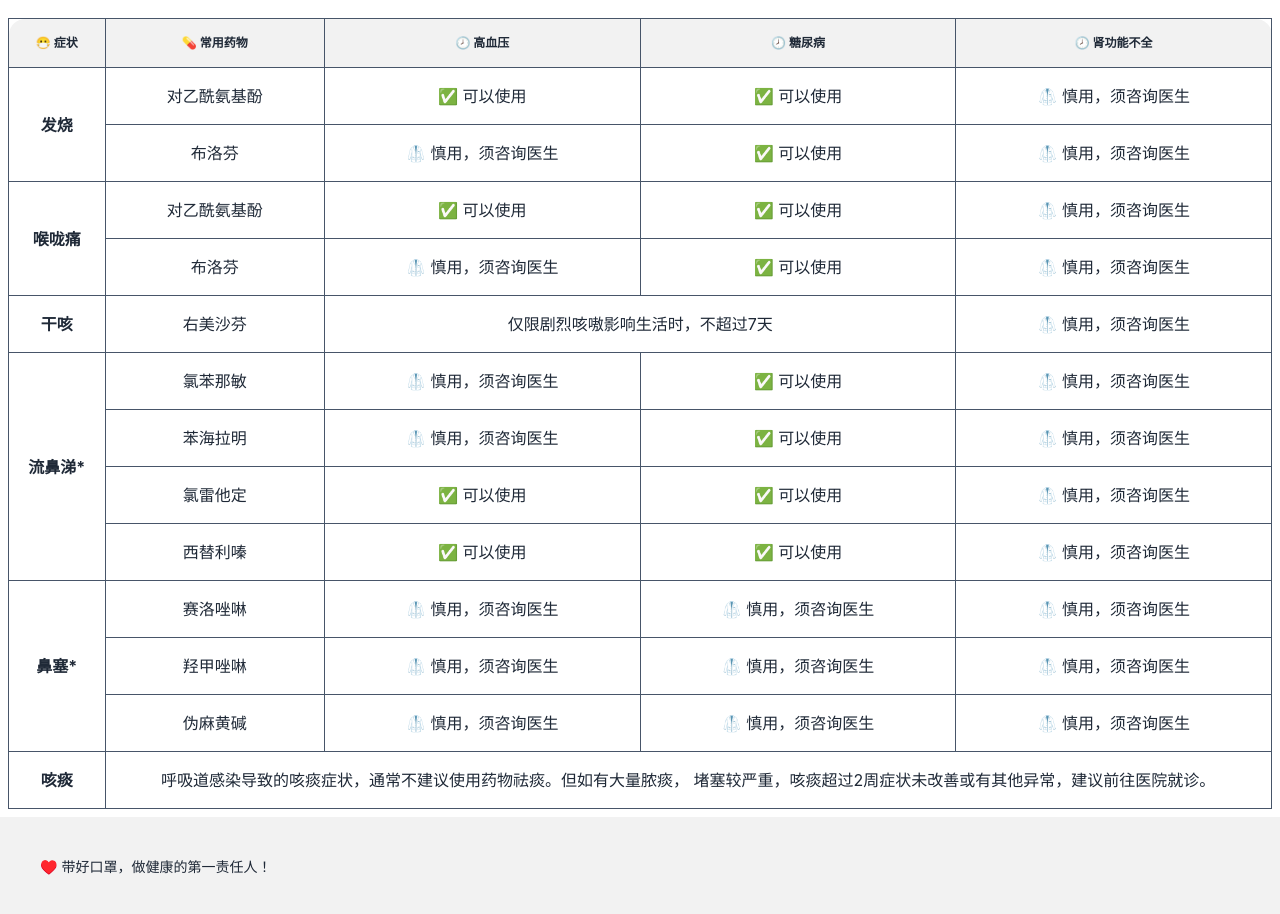
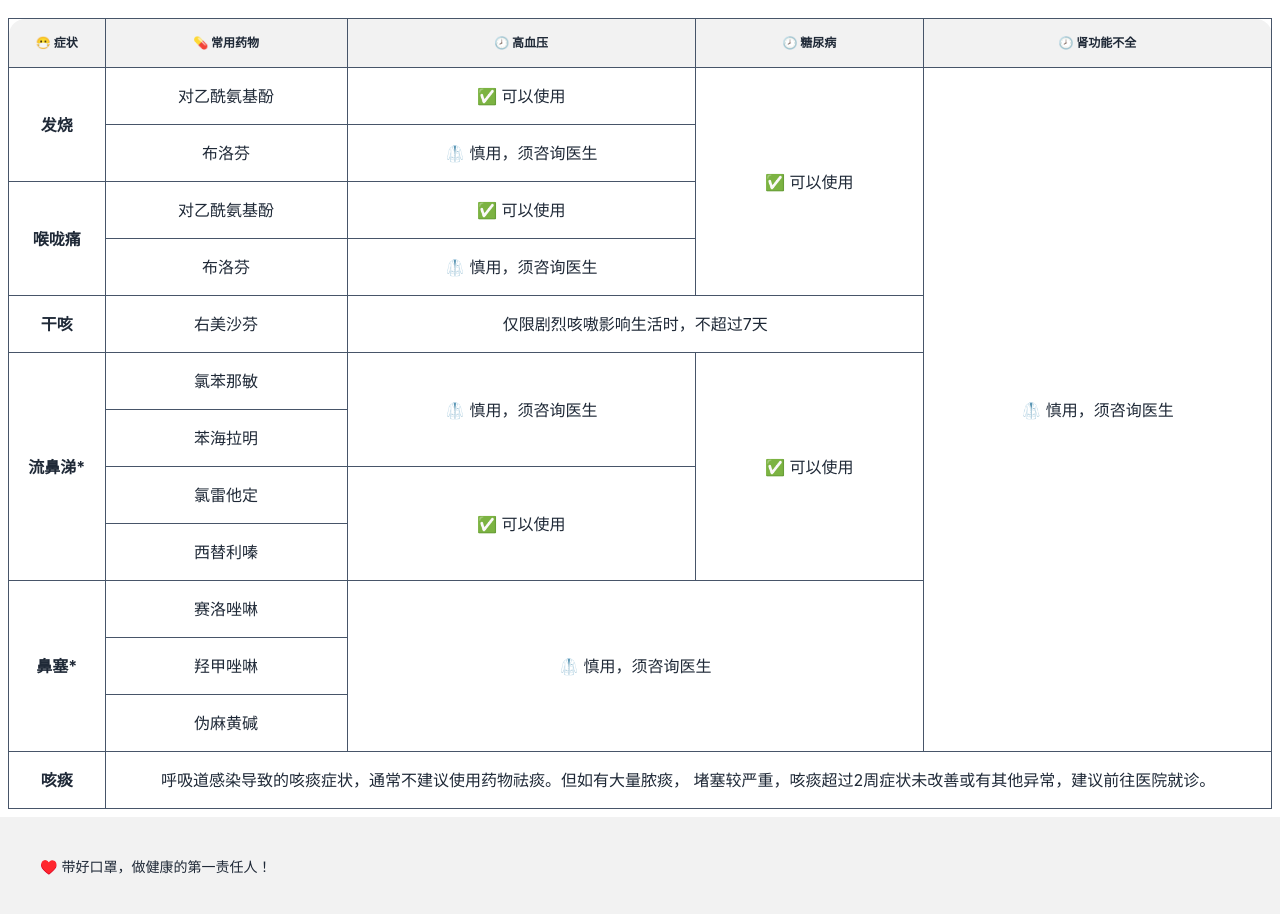
Before and after one commit to zcyc/medication-guide, a React (Vite) app: page / in a window 1280 px wide. Shown: the part 2020-2934 px from the top of the page. Built offline with nearby package versions, Linux system fonts and the light colour scheme.

Commit message:
合并病患数据

```diff
--- a/src/App.jsx
+++ b/src/App.jsx
@@ -264,29 +264,29 @@ function App() {
                     <th className="border border-slate-600 text-center" rowSpan={ 2 }>发烧</th>
                     <td className="border border-slate-600 text-center">对乙酰氨基酚</td>
                     <td className="border border-slate-600 text-center">✅ 可以使用</td>
-                    <td className="border border-slate-600 text-center">✅ 可以使用</td>
-                    <td className="border border-slate-600 text-center">🥼 慎用，须咨询医生</td>
+                    <td className="border border-slate-600 text-center" rowSpan={ 4 }>✅ 可以使用</td>
+                    <td className="border border-slate-600 text-center" rowSpan={ 12 }>🥼 慎用，须咨询医生</td>
                 </tr>
                 <tr>
                     {/*<th className="border border-slate-600 text-center">发烧</th>*/ }
                     <td className="border border-slate-600 text-center">布洛芬</td>
                     <td className="border border-slate-600 text-center">🥼 慎用，须咨询医生</td>
-                    <td className="border border-slate-600 text-center">✅ 可以使用</td>
-                    <td className="border border-slate-600 text-center">🥼 慎用，须咨询医生</td>
+                    {/*<td className="border border-slate-600 text-center">✅ 可以使用</td>*/ }
+                    {/*<td className="border border-slate-600 text-center">🥼 慎用，须咨询医生</td>*/ }
                 </tr>
                 <tr>
                     <th className="border border-slate-600 text-center" rowSpan={ 2 }>喉咙痛</th>
                     <td className="border border-slate-600 text-center">对乙酰氨基酚</td>
                     <td className="border border-slate-600 text-center">✅ 可以使用</td>
-                    <td className="border border-slate-600 text-center">✅ 可以使用</td>
-                    <td className="border border-slate-600 text-center">🥼 慎用，须咨询医生</td>
+                    {/*<td className="border border-slate-600 text-center">✅ 可以使用</td>*/ }
+                    {/*<td className="border border-slate-600 text-center">🥼 慎用，须咨询医生</td>*/ }
                 </tr>
                 <tr>
                     {/*<th className="border border-slate-600 text-center">喉咙痛</th>*/ }
                     <td className="border border-slate-600 text-center">布洛芬</td>
                     <td className="border border-slate-600 text-center">🥼 慎用，须咨询医生</td>
-                    <td className="border border-slate-600 text-center">✅ 可以使用</td>
-                    <td className="border border-slate-600 text-center">🥼 慎用，须咨询医生</td>
+                    {/*<td className="border border-slate-600 text-center">✅ 可以使用</td>*/ }
+                    {/*<td className="border border-slate-600 text-center">🥼 慎用，须咨询医生</td>*/ }
                 </tr>
                 <tr>
                     <th className="border border-slate-600 text-center">干咳</th>
@@ -294,56 +294,57 @@ function App() {
                     <td className="border border-slate-600 text-center" colSpan={ 2 }>仅限剧烈咳嗷影响生活时，不超过7天
                     </td>
                     {/*<td className="border border-slate-600 text-center">仅限剧烈咳嗷影响生活时，不超过7天</td>*/ }
-                    <td className="border border-slate-600 text-center">🥼 慎用，须咨询医生</td>
+                    {/*<td className="border border-slate-600 text-center">🥼 慎用，须咨询医生</td>*/ }
                 </tr>
                 <tr>
                     <th className="border border-slate-600 text-center" rowSpan={ 4 }>流鼻涕*</th>
                     <td className="border border-slate-600 text-center">氯苯那敏</td>
-                    <td className="border border-slate-600 text-center">🥼 慎用，须咨询医生</td>
-                    <td className="border border-slate-600 text-center">✅ 可以使用</td>
-                    <td className="border border-slate-600 text-center">🥼 慎用，须咨询医生</td>
+                    <td className="border border-slate-600 text-center" rowSpan={ 2 }>🥼 慎用，须咨询医生</td>
+                    <td className="border border-slate-600 text-center" rowSpan={ 4 }>✅ 可以使用</td>
+                    {/*<td className="border border-slate-600 text-center">🥼 慎用，须咨询医生</td>*/ }
                 </tr>
                 <tr>
                     {/*<th className="border border-slate-600 text-center">流鼻涕*</th>*/ }
                     <td className="border border-slate-600 text-center">苯海拉明</td>
-                    <td className="border border-slate-600 text-center">🥼 慎用，须咨询医生</td>
-                    <td className="border border-slate-600 text-center">✅ 可以使用</td>
-                    <td className="border border-slate-600 text-center">🥼 慎用，须咨询医生</td>
+                    {/*<td className="border border-slate-600 text-center">🥼 慎用，须咨询医生</td>*/ }
+                    {/*<td className="border border-slate-600 text-center">✅ 可以使用</td>*/ }
+                    {/*<td className="border border-slate-600 text-center">🥼 慎用，须咨询医生</td>*/ }
                 </tr>
                 <tr>
                     {/*<th className="border border-slate-600 text-center">流鼻涕*</th>*/ }
                     <td className="border border-slate-600 text-center">氯雷他定</td>
-                    <td className="border border-slate-600 text-center">✅ 可以使用</td>
-                    <td className="border border-slate-600 text-center">✅ 可以使用</td>
-                    <td className="border border-slate-600 text-center">🥼 慎用，须咨询医生</td>
+                    <td className="border border-slate-600 text-center" rowSpan={ 2 }>✅ 可以使用</td>
+                    {/*<td className="border border-slate-600 text-center">✅ 可以使用</td>*/ }
+                    {/*<td className="border border-slate-600 text-center">🥼 慎用，须咨询医生</td>*/ }
                 </tr>
                 <tr>
                     {/*<th className="border border-slate-600 text-center">流鼻涕*</th>*/ }
                     <td className="border border-slate-600 text-center">西替利嗪</td>
-                    <td className="border border-slate-600 text-center">✅ 可以使用</td>
-                    <td className="border border-slate-600 text-center">✅ 可以使用</td>
-                    <td className="border border-slate-600 text-center">🥼 慎用，须咨询医生</td>
+                    {/*<td className="border border-slate-600 text-center">✅ 可以使用</td>*/ }
+                    {/*<td className="border border-slate-600 text-center">✅ 可以使用</td>*/ }
+                    {/*<td className="border border-slate-600 text-center">🥼 慎用，须咨询医生</td>*/ }
                 </tr>
                 <tr>
                     <th className="border border-slate-600 text-center" rowSpan={ 3 }>鼻塞*</th>
                     <td className="border border-slate-600 text-center">赛洛唑啉</td>
-                    <td className="border border-slate-600 text-center">🥼 慎用，须咨询医生</td>
-                    <td className="border border-slate-600 text-center">🥼 慎用，须咨询医生</td>
-                    <td className="border border-slate-600 text-center">🥼 慎用，须咨询医生</td>
+                    <td className="border border-slate-600 text-center" rowSpan={ 3 } colSpan={ 2 }>🥼 慎用，须咨询医生
+                    </td>
+                    {/*<td className="border border-slate-600 text-center">🥼 慎用，须咨询医生</td>*/ }
+                    {/*<td className="border border-slate-600 text-center">🥼 慎用，须咨询医生</td>*/ }
                 </tr>
                 <tr>
                     {/*<th className="border border-slate-600 text-center">鼻塞*</th>*/ }
                     <td className="border border-slate-600 text-center">羟甲唑啉</td>
-                    <td className="border border-slate-600 text-center">🥼 慎用，须咨询医生</td>
-                    <td className="border border-slate-600 text-center">🥼 慎用，须咨询医生</td>
-                    <td className="border border-slate-600 text-center">🥼 慎用，须咨询医生</td>
+                    {/*<td className="border border-slate-600 text-center">🥼 慎用，须咨询医生</td>*/ }
+                    {/*<td className="border border-slate-600 text-center">🥼 慎用，须咨询医生</td>*/ }
+                    {/*<td className="border border-slate-600 text-center">🥼 慎用，须咨询医生</td>*/ }
                 </tr>
                 <tr>
                     {/*<th className="border border-slate-600 text-center">鼻塞*</th>*/ }
                     <td className="border border-slate-600 text-center">伪麻黄碱</td>
-                    <td className="border border-slate-600 text-center">🥼 慎用，须咨询医生</td>
-                    <td className="border border-slate-600 text-center">🥼 慎用，须咨询医生</td>
-                    <td className="border border-slate-600 text-center">🥼 慎用，须咨询医生</td>
+                    {/*<td className="border border-slate-600 text-center">🥼 慎用，须咨询医生</td>*/ }
+                    {/*<td className="border border-slate-600 text-center">🥼 慎用，须咨询医生</td>*/ }
+                    {/*<td className="border border-slate-600 text-center">🥼 慎用，须咨询医生</td>*/ }
                 </tr>
                 <tr>
                     <th className="border border-slate-600 text-center">咳痰</th>
```
